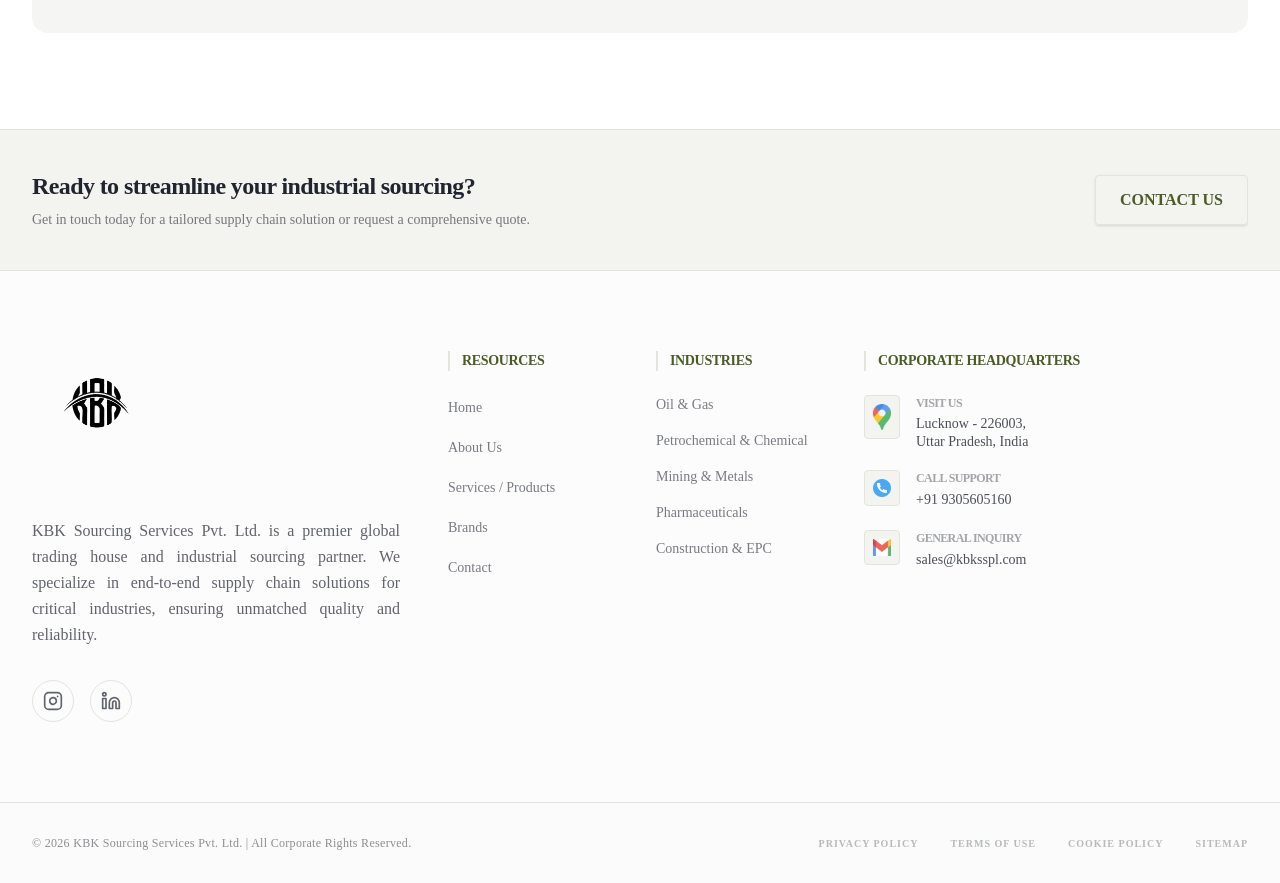
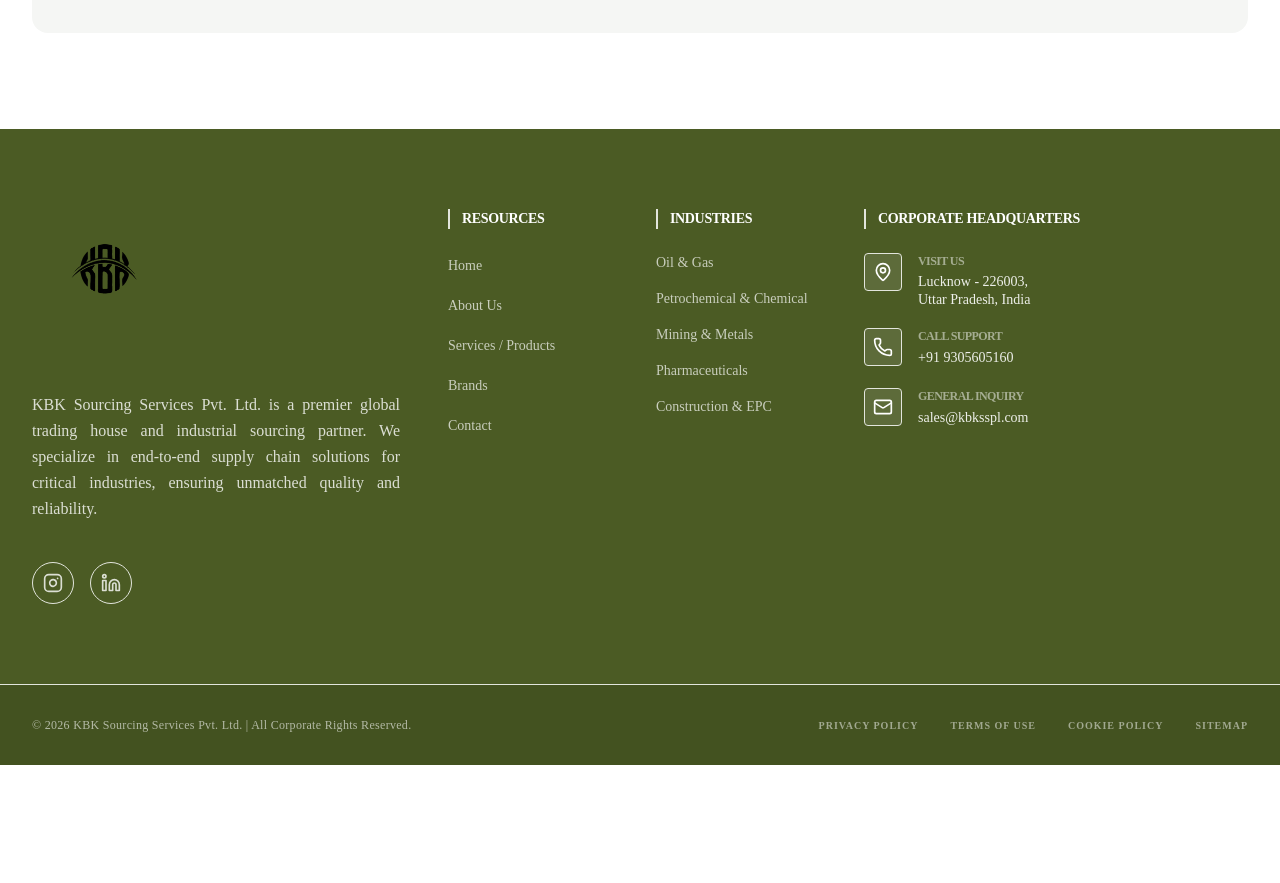
Before and after one commit to aquibiltifat/kbk-main, a Next.js app: page /brands in a window 1280 px wide. Shown: the part 1548-2431 px from the top of the page. After the commit the page ends 2313 px from the top, so only its background shows below. Built offline with nearby package versions, Linux system fonts and the light colour scheme.

Commit message:
feat: Establish initial global styling, theming, and core layout components (Header, Footer).

```diff
--- a/src/app/globals.css
+++ b/src/app/globals.css
@@ -169,7 +169,7 @@
 
 html,
 body {
-  overflow-x: hidden;
+  overflow-x: clip;
   max-width: 100vw;
 }
 
--- a/src/components/layout/Footer.tsx
+++ b/src/components/layout/Footer.tsx
@@ -1,6 +1,6 @@
 import Link from "next/link";
 import Image from "next/image";
-import { Instagram, Linkedin } from "lucide-react";
+import { Instagram, Linkedin, MapPin, Phone, Mail } from "lucide-react";
 
 const quickLinks = [
     { name: "Home", path: "/" },
@@ -22,27 +22,7 @@
     const currentYear = new Date().getFullYear();
 
     return (
-        <footer className="bg-[#fcfcfc] text-foreground border-t border-foreground/10">
-            {/* Top CTA / Newsletter Section */}
-            <div className="border-b border-foreground/5 bg-primary/5">
-                <div className="container-custom py-10">
-                    <div className="flex flex-col md:flex-row items-center justify-between gap-6 overflow-hidden">
-                        <div className="space-y-2 text-center md:text-left">
-                            <h3 className="text-xl md:text-2xl font-bold tracking-tight">Ready to streamline your industrial sourcing?</h3>
-                            <p className="text-sm text-foreground/60 max-w-lg">Get in touch today for a tailored supply chain solution or request a comprehensive quote.</p>
-                        </div>
-                        <div className="flex items-center gap-4">
-                            <Link
-                                href="/contact"
-                                className="inline-flex items-center justify-center px-6 py-3 border border-primary text-primary font-bold hover:bg-primary hover:text-white transition-all duration-300 rounded shadow-sm whitespace-nowrap"
-                            >
-                                CONTACT US
-                            </Link>
-                        </div>
-                    </div>
-                </div>
-            </div>
-
+        <footer className="bg-primary text-white">
             {/* Main Footer Content */}
             <div className="container-custom py-16 md:py-20">
                 <div className="grid grid-cols-1 md:grid-cols-2 lg:grid-cols-12 gap-12 lg:gap-8">
@@ -54,11 +34,11 @@
                                 alt="KBK Sourcing Services logo"
                                 width={160}
                                 height={160}
-                                className="h-32 w-32 object-contain transition-transform duration-300 group-hover:scale-105"
+                                className="h-36 w-36 object-contain transition-transform duration-300 group-hover:scale-105 p-2"
                             />
                         </Link>
-                        <div className="space-y-4 pr-4">
-                            <p className="text-base leading-relaxed text-foreground/70 text-justify">
+                        <div className="space-y-6 pr-4 pt-0">
+                            <p className="text-base leading-relaxed text-white/80 text-justify">
                                 KBK Sourcing Services Pvt. Ltd. is a premier global trading house and industrial sourcing partner. We specialize in end-to-end supply chain solutions for critical industries, ensuring unmatched quality and reliability.
                             </p>
                             <div className="flex items-center gap-4 pt-4">
@@ -66,19 +46,19 @@
                                     href="https://www.instagram.com/kbk_sourcing_services_pvt_ltd"
                                     target="_blank"
                                     rel="noopener noreferrer"
-                                    className="p-2.5 rounded-full border border-foreground/10 hover:border-primary hover:text-primary transition-all duration-300 group"
+                                    className="p-2.5 rounded-full border border-white/20 hover:border-white hover:bg-white hover:text-primary transition-all duration-300 group"
                                     aria-label="Instagram"
                                 >
-                                    <Instagram className="w-5 h-5 opacity-70 group-hover:opacity-100 transition-all" />
+                                    <Instagram className="w-5 h-5 opacity-80 group-hover:opacity-100 transition-all" />
                                 </a>
                                 <a
                                     href="https://www.kbksspl.com"
                                     target="_blank"
                                     rel="noopener noreferrer"
-                                    className="p-2.5 rounded-full border border-foreground/10 hover:border-primary hover:text-primary transition-all duration-300 group"
+                                    className="p-2.5 rounded-full border border-white/20 hover:border-white hover:bg-white hover:text-primary transition-all duration-300 group"
                                     aria-label="LinkedIn"
                                 >
-                                    <Linkedin className="w-5 h-5 opacity-70 group-hover:opacity-100 transition-all" />
+                                    <Linkedin className="w-5 h-5 opacity-80 group-hover:opacity-100 transition-all" />
                                 </a>
                             </div>
                         </div>
@@ -86,13 +66,13 @@
 
                     {/* Navigation Columns */}
                     <div className="lg:col-span-2 space-y-6">
-                        <h4 className="text-sm font-bold tracking-widest text-primary uppercase border-l-2 border-primary pl-3">Resources</h4>
+                        <h4 className="text-sm font-bold tracking-widest text-white uppercase border-l-2 border-white pl-3">Resources</h4>
                         <ul className="space-y-4">
                             {quickLinks.map((link) => (
                                 <li key={link.name}>
                                     <Link
                                         href={link.path}
-                                        className="text-sm font-medium text-foreground/60 transition-colors hover:text-primary hover:translate-x-1 inline-block duration-200"
+                                        className="text-sm font-medium text-white/70 transition-colors hover:text-white hover:translate-x-1 inline-block duration-200"
                                     >
                                         {link.name}
                                     </Link>
@@ -102,10 +82,10 @@
                     </div>
 
                     <div className="lg:col-span-2 space-y-6">
-                        <h4 className="text-sm font-bold tracking-widest text-primary uppercase border-l-2 border-primary pl-3">Industries</h4>
+                        <h4 className="text-sm font-bold tracking-widest text-white uppercase border-l-2 border-white pl-3">Industries</h4>
                         <ul className="space-y-4">
                             {industries.map((industry) => (
-                                <li key={industry} className="text-sm font-medium text-foreground/60">
+                                <li key={industry} className="text-sm font-medium text-white/70">
                                     {industry}
                                 </li>
                             ))}
@@ -114,37 +94,37 @@
 
                     {/* Contact Column */}
                     <div className="lg:col-span-4 space-y-6">
-                        <h4 className="text-sm font-bold tracking-widest text-primary uppercase border-l-2 border-primary pl-3">Corporate Headquarters</h4>
+                        <h4 className="text-sm font-bold tracking-widest text-white uppercase border-l-2 border-white pl-3">Corporate Headquarters</h4>
                         <ul className="space-y-5">
                             <li className="flex items-start gap-4">
-                                <div className="p-2 bg-primary/5 rounded border border-primary/10">
-                                    <Image src="/images/icon-location.png" alt="" width={18} height={18} className="opacity-80" />
+                                <div className="p-2 bg-white/10 rounded border border-white/20 flex items-center justify-center">
+                                    <MapPin className="w-5 h-5 text-white" />
                                 </div>
                                 <div className="space-y-1">
-                                    <p className="text-xs font-bold text-foreground/40 uppercase tracking-tighter">Visit Us</p>
-                                    <a href="https://www.google.com/maps/search/?api=1&query=Lucknow+226003+UP+India" target="_blank" rel="noopener noreferrer" className="text-sm font-medium text-foreground/80 hover:text-primary transition-colors block leading-tight">
+                                    <p className="text-xs font-bold text-white/50 uppercase tracking-tighter">Visit Us</p>
+                                    <a href="https://www.google.com/maps/search/?api=1&query=Lucknow+226003+UP+India" target="_blank" rel="noopener noreferrer" className="text-sm font-medium text-white/90 hover:text-white transition-colors block leading-tight">
                                         Lucknow - 226003,<br />Uttar Pradesh, India
                                     </a>
                                 </div>
                             </li>
                             <li className="flex items-start gap-4">
-                                <div className="p-2 bg-primary/5 rounded border border-primary/10">
-                                    <Image src="/images/icon-phone.png" alt="" width={18} height={18} className="opacity-80" />
+                                <div className="p-2 bg-white/10 rounded border border-white/20 flex items-center justify-center">
+                                    <Phone className="w-5 h-5 text-white" />
                                 </div>
                                 <div className="space-y-1">
-                                    <p className="text-xs font-bold text-foreground/40 uppercase tracking-tighter">Call Support</p>
-                                    <a href="tel:+919305605160" className="text-sm font-medium text-foreground/80 hover:text-primary transition-colors block">
+                                    <p className="text-xs font-bold text-white/50 uppercase tracking-tighter">Call Support</p>
+                                    <a href="tel:+919305605160" className="text-sm font-medium text-white/90 hover:text-white transition-colors block">
                                         +91 9305605160
                                     </a>
                                 </div>
                             </li>
                             <li className="flex items-start gap-4">
-                                <div className="p-2 bg-primary/5 rounded border border-primary/10">
-                                    <Image src="/images/icon-email.png" alt="" width={18} height={18} className="opacity-80" />
+                                <div className="p-2 bg-white/10 rounded border border-white/20 flex items-center justify-center">
+                                    <Mail className="w-5 h-5 text-white" />
                                 </div>
                                 <div className="space-y-1">
-                                    <p className="text-xs font-bold text-foreground/40 uppercase tracking-tighter">General Inquiry</p>
-                                    <a href="mailto:sales@kbksspl.com" className="text-sm font-medium text-foreground/80 hover:text-primary transition-colors block font-bold">
+                                    <p className="text-xs font-bold text-white/50 uppercase tracking-tighter">General Inquiry</p>
+                                    <a href="mailto:sales@kbksspl.com" className="text-sm font-medium text-white/90 hover:text-white transition-colors block font-bold">
                                         sales@kbksspl.com
                                     </a>
                                 </div>
@@ -155,16 +135,16 @@
             </div>
 
             {/* Bottom Bar */}
-            <div className="border-t border-foreground/5 py-8 bg-secondary/20">
+            <div className="border-t border-white/10 py-8 bg-black/10">
                 <div className="container-custom flex flex-col md:flex-row items-center justify-between gap-6">
-                    <div className="text-xs text-foreground/50 tracking-wide order-2 md:order-1">
+                    <div className="text-xs text-white/60 tracking-wide order-2 md:order-1">
                         © {currentYear} KBK Sourcing Services Pvt. Ltd. | All Corporate Rights Reserved.
                     </div>
                     <div className="flex flex-wrap justify-center gap-x-8 gap-y-2 order-1 md:order-2">
-                        <Link href="/privacy" className="text-[10px] font-bold text-foreground/30 hover:text-primary transition-colors tracking-widest uppercase">Privacy Policy</Link>
-                        <Link href="/terms" className="text-[10px] font-bold text-foreground/30 hover:text-primary transition-colors tracking-widest uppercase">Terms of Use</Link>
-                        <Link href="/cookies" className="text-[10px] font-bold text-foreground/30 hover:text-primary transition-colors tracking-widest uppercase">Cookie Policy</Link>
-                        <Link href="/sitemap" className="text-[10px] font-bold text-foreground/30 hover:text-primary transition-colors tracking-widest uppercase">Sitemap</Link>
+                        <Link href="/privacy" className="text-[10px] font-bold text-white/50 hover:text-white transition-colors tracking-widest uppercase">Privacy Policy</Link>
+                        <Link href="/terms" className="text-[10px] font-bold text-white/50 hover:text-white transition-colors tracking-widest uppercase">Terms of Use</Link>
+                        <Link href="/cookies" className="text-[10px] font-bold text-white/50 hover:text-white transition-colors tracking-widest uppercase">Cookie Policy</Link>
+                        <Link href="/sitemap" className="text-[10px] font-bold text-white/50 hover:text-white transition-colors tracking-widest uppercase">Sitemap</Link>
                     </div>
                 </div>
             </div>
--- a/src/components/layout/Header.tsx
+++ b/src/components/layout/Header.tsx
@@ -20,7 +20,7 @@
 
     return (
         <>
-            <header className="sticky top-0 z-50 w-full bg-background/95 backdrop-blur-md border-b border-foreground/10 shadow-soft">
+            <header className="sticky top-0 z-50 w-full bg-background/95 backdrop-blur-lg border-b border-foreground/10 shadow-soft">
                 <div className="w-full px-3 sm:px-4 lg:px-6">
                     <nav className="flex items-center justify-between h-16 sm:h-20 lg:h-24">
                         {/* Logo */}
@@ -30,7 +30,7 @@
                                 alt="KBK Symbol"
                                 width={100}
                                 height={100}
-                                className="h-10 sm:h-12 lg:h-16 w-auto object-contain shrink-0 transition-transform duration-300 group-hover:scale-105"
+                                className="h-10 sm:h-12 lg:h-16 w-auto object-contain"
                                 priority
                             />
                             <div className="pl-2 sm:pl-3 flex flex-col items-start min-w-0">
```
